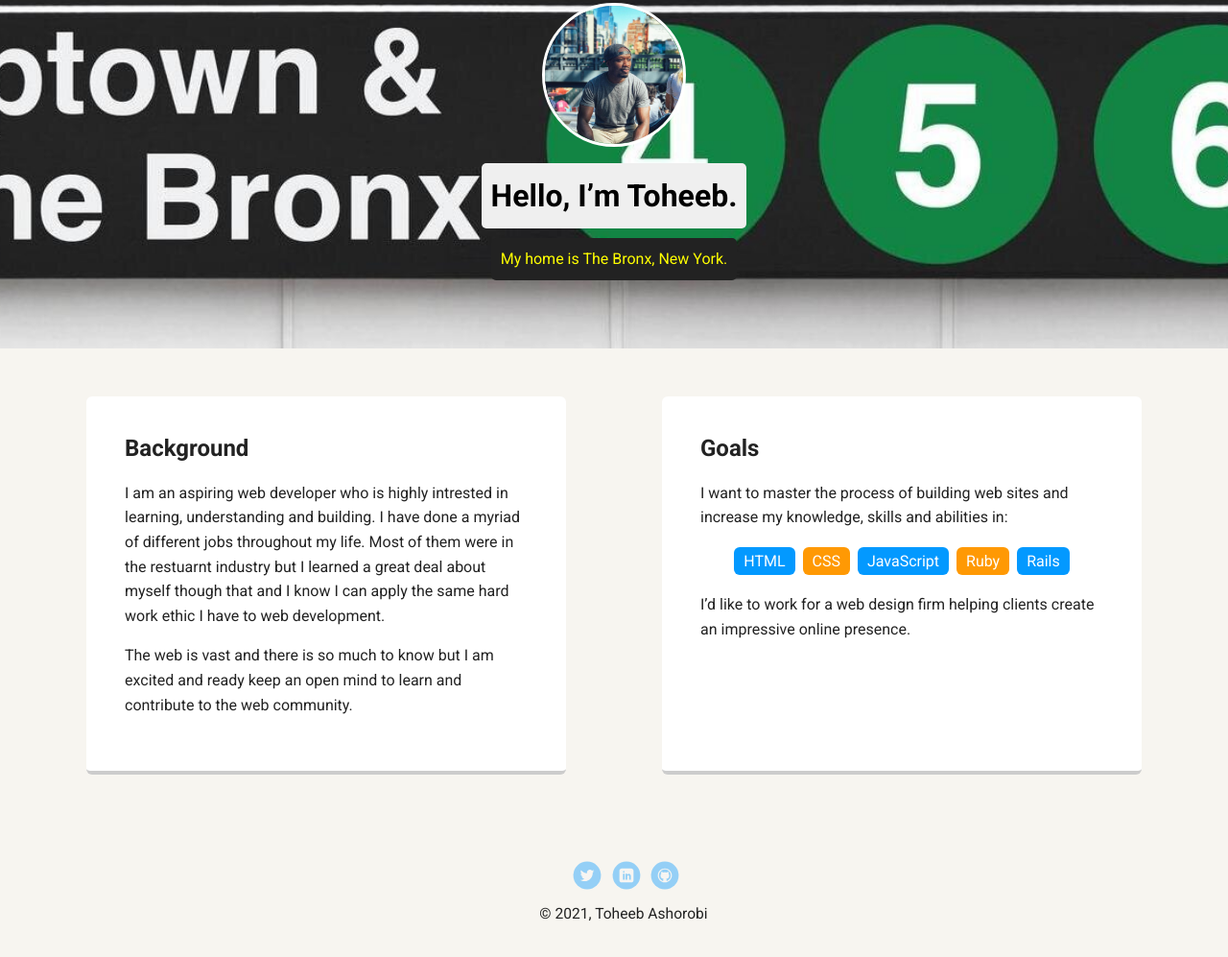
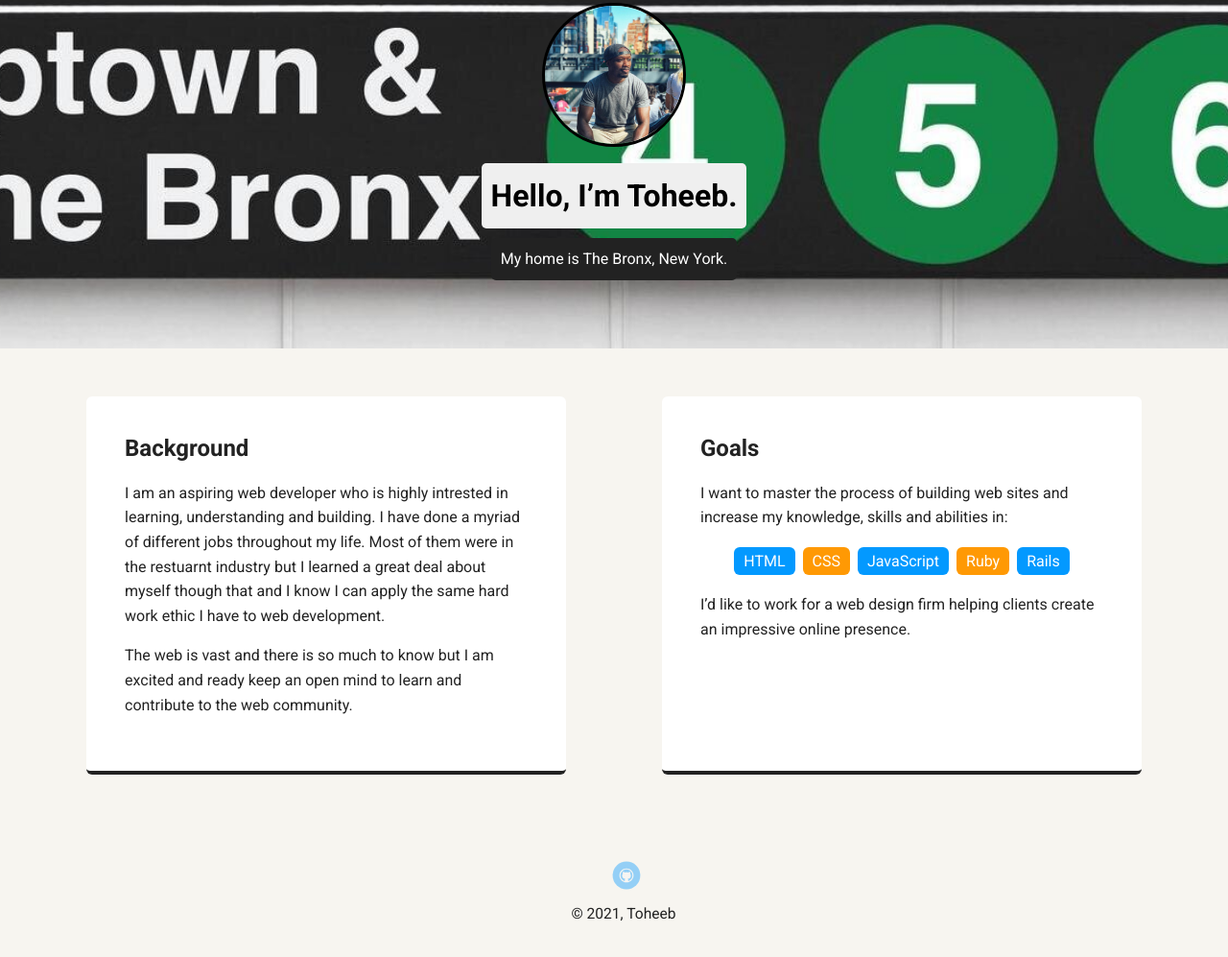
Before and after one commit to T-Ashorobi/Techdegree-project-1, a plain HTML site: page index.html in a window 1280 px wide. Shown: the part 107-1104 px from the top of the page at 96% size. Drawn offline with Linux system fonts and the light colour scheme; a web font is replaced by a local one.

Commit message:
Time to check

```diff
--- a/index.html
+++ b/index.html
@@ -67,11 +67,13 @@
 
     <footer>
       <ul>
-        <li><a href="#" class="social twitter">Twitter</a></li>
-        <li><a href="#" class="social linkedin">LinkedIn</a></li>
-        <li><a href="#" class="social github">Github</a></li>
+        <li>
+          <a href="https://github.com/T-Ashorobi" class="social github"
+            >Github</a
+          >
+        </li>
       </ul>
-      <p class="copyright">&copy; 2021, Toheeb Ashorobi</p>
+      <p class="copyright">&copy; 2021, Toheeb</p>
     </footer>
   </body>
 </html>
--- a/styles.css
+++ b/styles.css
@@ -70,11 +70,11 @@
   width: 150px;
   height: 150px;
   border-radius: 50%;
-  border: 3px solid white;
+  border: 3px solid black;
   transition: all 0.5s;
 }
 header .profile-image:hover {
-  transform: scale(1.2) rotate(5deg);
+  transform: scale(1.5);
 }
 .tag {
   background-color: #efefef;
@@ -86,7 +86,7 @@
 }
 .location {
   background-color: #222;
-  color: yellow;
+  color: white;
 }
 .card {
   margin: 30px;
@@ -94,7 +94,7 @@
   max-width: 500px;
   text-align: left;
   background: #fff;
-  border-bottom: 4px solid #ccc;
+  border-bottom: 4px solid #222;
   border-radius: 6px;
   transition: all 0.5s;
 }
```
